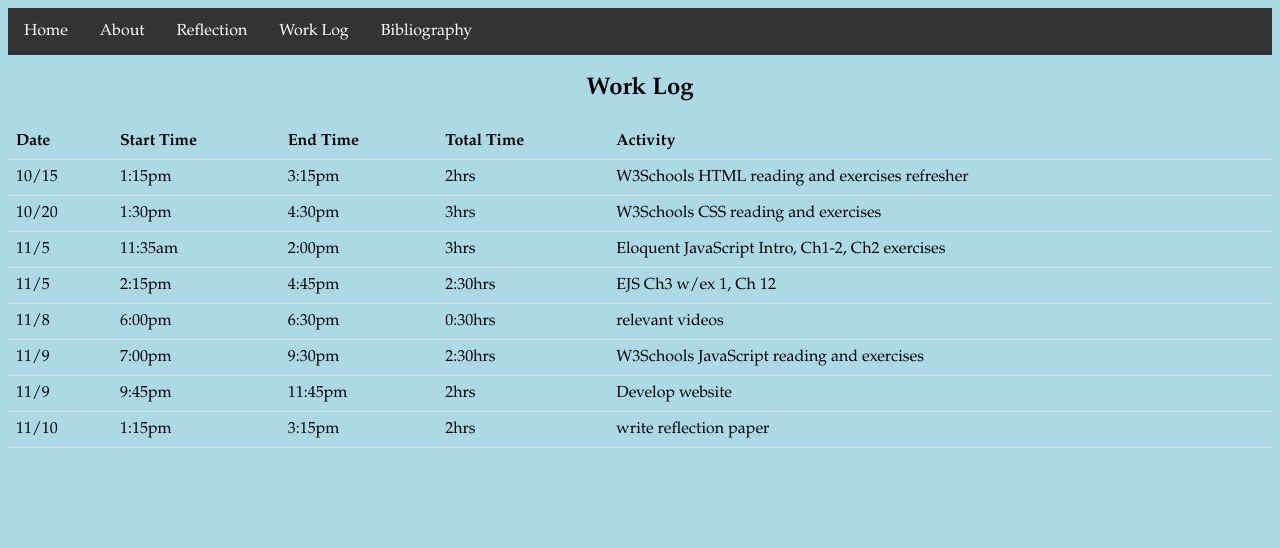
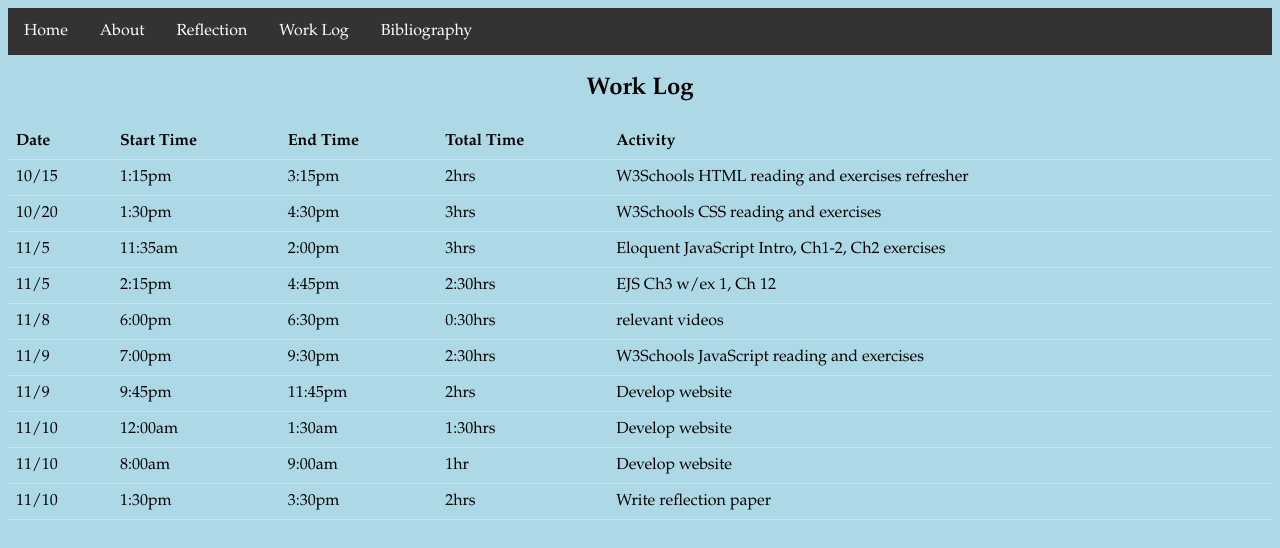
Before and after one commit to tsdial/NEW100IndStudy, a plain HTML site: page worklog.html in a window 1280 px wide. Drawn offline with Linux system fonts and the light colour scheme.

Commit message:
Add files via upload

```diff
--- a/worklog.html
+++ b/worklog.html
@@ -71,12 +71,26 @@
     <td>2hrs</td>
     <td>Develop website</td>
   </tr>
+  <tr>
+    <td>11/10</td>
+    <td>12:00am</td>
+    <td>1:30am</td>
+    <td>1:30hrs</td>
+    <td>Develop website</td>
+  </tr>
+  <tr>
+    <td>11/10</td>
+    <td>8:00am</td>
+    <td>9:00am</td>
+    <td>1hr</td>
+    <td>Develop website</td>
+  </tr>
    <tr>
     <td>11/10</td>
-    <td>1:15pm</td>
-    <td>3:15pm</td>
+    <td>1:30pm</td>
+    <td>3:30pm</td>
     <td>2hrs</td>
-    <td>write reflection paper</td>
+    <td>Write reflection paper</td>
   </tr>
 </table>
 
```
Also changed, not shown: about.html (+2 -0 lines), index.html (+28 -1 lines), Traumgarten.jpg (added), 2 other files.
